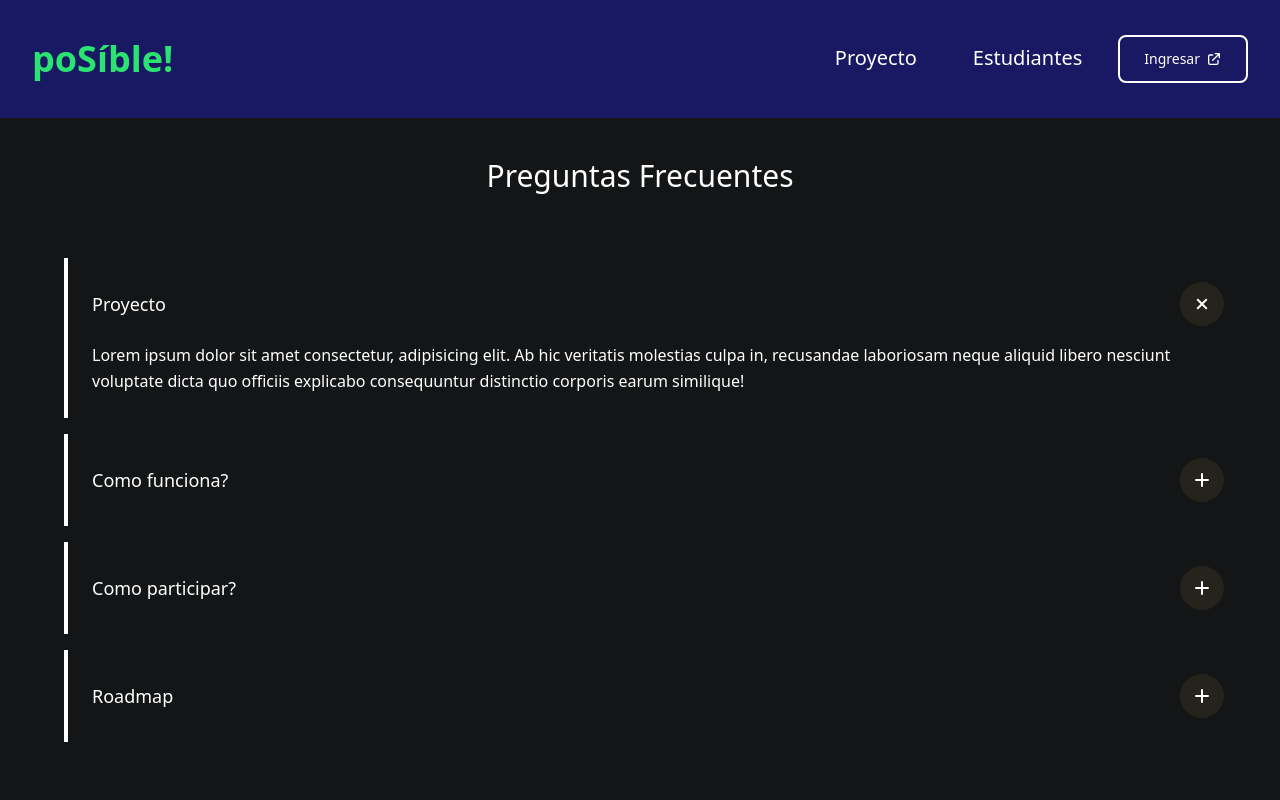
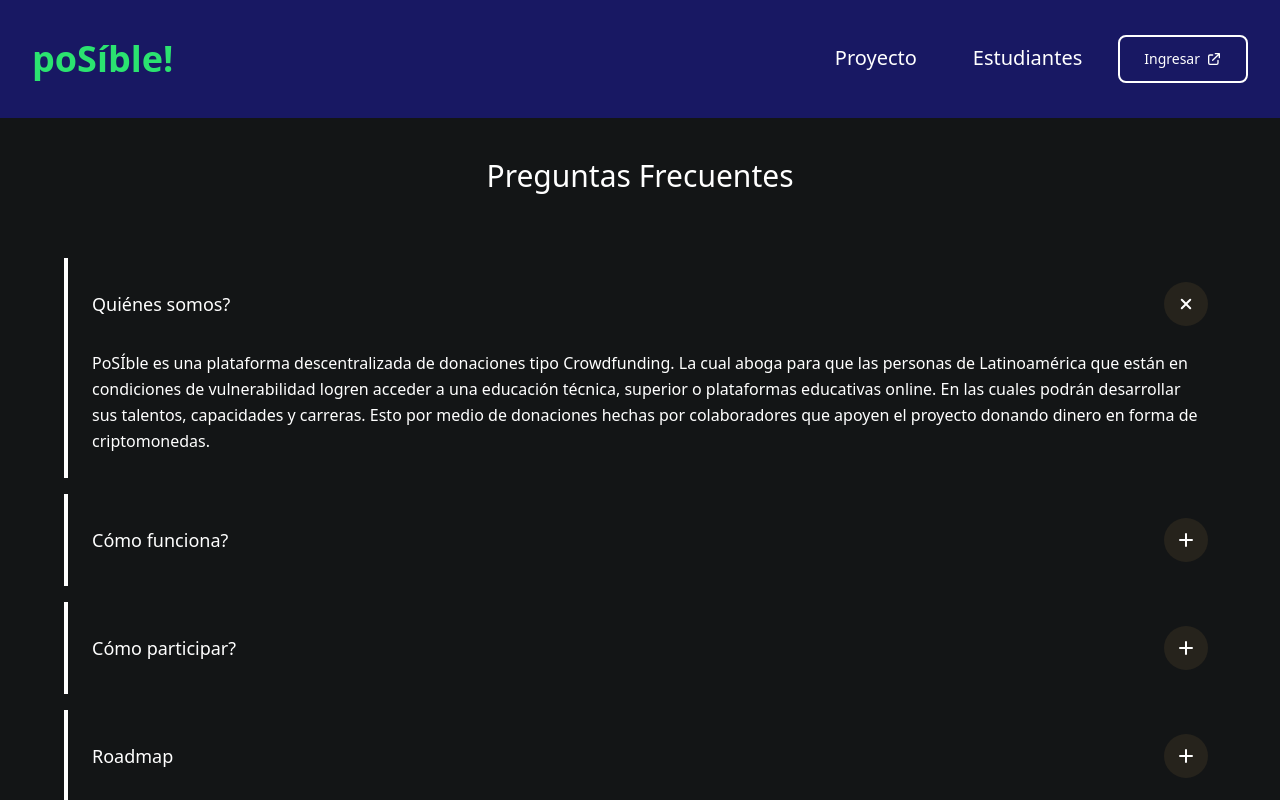
Before and after one commit to ricardoprato/poSIble, a React (Vite) app: page /faq in a window 1280 px wide. Shown: the top 800 px of the page. Built offline with nearby package versions, Linux system fonts and the light colour scheme.

Commit message:
ADD info faq component

```diff
--- a/src/components/FaqComponent/index.jsx
+++ b/src/components/FaqComponent/index.jsx
@@ -2,50 +2,19 @@ import React from 'react'
 
 export const FaqComponent = () => {
   return (
-    <div className='bg-lightDark text-white'>
-      <h2 className='text-center text-3xl pt-10'>Preguntas Frecuentes</h2>
-      <div className="space-y-4 py-16" >
-        <details className="p-6 ml-16 mr-8 border-l-4 border-green-500 bg-gray-50 group" open>
+    <div className="bg-lightDark text-white">
+      <h2 className="text-center text-3xl pt-10">Preguntas Frecuentes</h2>
+      <div className="space-y-4 py-16">
+        <details
+          className="p-6 ml-16 mr-12 border-l-4 border-green-500 bg-gray-50 group"
+          open
+        >
           <summary className="flex items-center justify-between cursor-pointer">
             <h5 className="text-lg font-medium text-gray-900">
-              Proyecto
+              Quiénes somos?
             </h5>
 
-            <span
-              className="flex-shrink-0 ml-1.5 p-1.5 text-gray-900 bg-gray rounded-full sm:p-3"
-            >
-              <svg
-                xmlns="http://www.w3.org/2000/svg"
-                className="flex-shrink-0 w-5 h-5 transition duration-300 group-open:-rotate-45"
-                viewBox="0 0 20 20"
-                fill="currentColor"
-              >
-                <path
-                  fillRule  ="evenodd"
-                  d="M10 3a1 1 0 011 1v5h5a1 1 0 110 2h-5v5a1 1 0 11-2 0v-5H4a1 1 0 110-2h5V4a1 1 0 011-1z"
-                  clipRule="evenodd"
-                />
-              </svg>
-            </span>
-          </summary>
-
-          <p className="mt-4 leading-relaxed text-gray-700">
-            Lorem ipsum dolor sit amet consectetur, adipisicing elit. Ab hic veritatis
-            molestias culpa in, recusandae laboriosam neque aliquid libero nesciunt
-            voluptate dicta quo officiis explicabo consequuntur distinctio corporis
-            earum similique!
-          </p>
-        </details>
-
-        <details className="p-6 ml-16 mr-8 border-l-4 border-green-500 bg-gray-50 group">
-          <summary className="flex items-center justify-between cursor-pointer">
-            <h5 className="text-lg font-medium text-gray-900">
-              Como funciona?
-            </h5>
-
-            <span
-              className="flex-shrink-0 ml-1.5 p-1.5 text-gray-900 bg-gray rounded-full sm:p-3"
-            >
+            <span className="flex-shrink-0 ml-1.5 p-1.5 text-gray-900 bg-gray rounded-full sm:p-3">
               <svg
                 xmlns="http://www.w3.org/2000/svg"
                 className="flex-shrink-0 w-5 h-5 transition duration-300 group-open:-rotate-45"
@@ -61,23 +30,24 @@ export const FaqComponent = () => {
             </span>
           </summary>
 
-          <p className="mt-4 leading-relaxed text-gray-700">
-            Lorem ipsum dolor sit amet consectetur, adipisicing elit. Ab hic veritatis
-            molestias culpa in, recusandae laboriosam neque aliquid libero nesciunt
-            voluptate dicta quo officiis explicabo consequuntur distinctio corporis
-            earum similique!
+          <p className="mt-6 leading-relaxed text-gray-700">
+            PoSÍble es una plataforma descentralizada de donaciones tipo
+            Crowdfunding. La cual aboga para que las personas de Latinoamérica
+            que están en condiciones de vulnerabilidad logren acceder a una
+            educación técnica, superior o plataformas educativas online. En las
+            cuales podrán desarrollar sus talentos, capacidades y carreras. Esto
+            por medio de donaciones hechas por colaboradores que apoyen el
+            proyecto donando dinero en forma de criptomonedas.
           </p>
         </details>
 
-        <details className="p-6 ml-16 mr-8 border-l-4 border-green-500 bg-gray-50 group">
+        <details className="p-6 ml-16 mr-12 border-l-4 border-green-500 bg-gray-50 group">
           <summary className="flex items-center justify-between cursor-pointer">
             <h5 className="text-lg font-medium text-gray-900">
-              Como participar?
+              Cómo funciona?
             </h5>
 
-            <span
-              className="flex-shrink-0 ml-1.5 p-1.5 text-gray-900 bg-gray rounded-full sm:p-3"
-            >
+            <span className="flex-shrink-0 ml-1.5 p-1.5 text-gray-900 bg-gray rounded-full sm:p-3">
               <svg
                 xmlns="http://www.w3.org/2000/svg"
                 className="flex-shrink-0 w-5 h-5 transition duration-300 group-open:-rotate-45"
@@ -85,7 +55,7 @@ export const FaqComponent = () => {
                 fill="currentColor"
               >
                 <path
-                  fillRule  ="evenodd"
+                  fillRule="evenodd"
                   d="M10 3a1 1 0 011 1v5h5a1 1 0 110 2h-5v5a1 1 0 11-2 0v-5H4a1 1 0 110-2h5V4a1 1 0 011-1z"
                   clipRule="evenodd"
                 />
@@ -93,23 +63,35 @@ export const FaqComponent = () => {
             </span>
           </summary>
 
-          <p className="mt-4 leading-relaxed text-gray-700">
-            Lorem ipsum dolor sit amet consectetur, adipisicing elit. Ab hic veritatis
-            molestias culpa in, recusandae laboriosam neque aliquid libero nesciunt
-            voluptate dicta quo officiis explicabo consequuntur distinctio corporis
-            earum similique!
-          </p>
+          <ul className="mt-6 leading-relaxed text-gray-700">
+            <li className="pb-10">
+              El contribuyente inicia sesión con su proveedor web3 preferido, en
+              donde interactúa con los estudiantes, conoce acerca de ellos, sus
+              sueños, inspiraciones y decide realizar un aporte monetario.
+            </li>
+            <li className="pb-10">
+              Al lograr el aporte requerido, la campaña de cada estudiante se
+              cierra, el donador obtendrá un NFT dinámico y el monto se enviara
+              a la plataforma seleccionada por el estudiante, en donde se
+              intercambiará por su respectivo plan de suscripción y comenzará el
+              uso de ella.
+            </li>
+            <li>
+              Cada donador puede llevar un registro del estudiante al cual
+              aportó conociendo su progreso en materia de cursos realizados.
+              Además, los NFT evolucionan de acuerdo a los logros del estudiante
+              asociado, consiguiendo un NFT con una rareza incremental.
+            </li>
+          </ul>
         </details>
 
-        <details className="p-6 ml-16 mr-8 border-l-4 border-green-500 bg-gray-50 group">
+        <details className="p-6 ml-16 mr-12 border-l-4 border-green-500 bg-gray-50 group">
           <summary className="flex items-center justify-between cursor-pointer">
             <h5 className="text-lg font-medium text-gray-900">
-              Roadmap
+              Cómo participar?
             </h5>
 
-            <span
-              className="flex-shrink-0 ml-1.5 p-1.5 text-gray-900 bg-gray rounded-full sm:p-3"
-            >
+            <span className="flex-shrink-0 ml-1.5 p-1.5 text-gray-900 bg-gray rounded-full sm:p-3">
               <svg
                 xmlns="http://www.w3.org/2000/svg"
                 className="flex-shrink-0 w-5 h-5 transition duration-300 group-open:-rotate-45"
@@ -117,7 +99,7 @@ export const FaqComponent = () => {
                 fill="currentColor"
               >
                 <path
-                  fillRule  ="evenodd"
+                  fillRule="evenodd"
                   d="M10 3a1 1 0 011 1v5h5a1 1 0 110 2h-5v5a1 1 0 11-2 0v-5H4a1 1 0 110-2h5V4a1 1 0 011-1z"
                   clipRule="evenodd"
                 />
@@ -125,17 +107,53 @@ export const FaqComponent = () => {
             </span>
           </summary>
 
-          <p className="mt-4 leading-relaxed text-gray-700">
-            Lorem ipsum dolor sit amet consectetur, adipisicing elit. Ab hic veritatis
-            molestias culpa in, recusandae laboriosam neque aliquid libero nesciunt
-            voluptate dicta quo officiis explicabo consequuntur distinctio corporis
-            earum similique!
+          <ol className="mt-6 leading-relaxed text-gray-700">
+            <li className="pb-10">
+              Como donador conectas tu wallet con la DApp, encuentras la campaña
+              que deseas apoyar, realizas el pago en ether y recibes tu NFT de
+              acuerdo a la campaña que apoyaste.
+            </li>
+            <li>
+              Como estudiante conectas tu wallet, completas el formulario en
+              donde completas los datos de tu campaña y a continuación a esto se
+              publica tu campaña en un periodo de tiempo establecido.
+            </li>
+          </ol>
+        </details>
+
+        <details className="p-6 ml-16 mr-12 border-l-4 border-green-500 bg-gray-50 group">
+          <summary className="flex items-center justify-between cursor-pointer">
+            <h5 className="text-lg font-medium text-gray-900">Roadmap</h5>
+
+            <span className="flex-shrink-0 ml-1.5 p-1.5 text-gray-900 bg-gray rounded-full sm:p-3">
+              <svg
+                xmlns="http://www.w3.org/2000/svg"
+                className="flex-shrink-0 w-5 h-5 transition duration-300 group-open:-rotate-45"
+                viewBox="0 0 20 20"
+                fill="currentColor"
+              >
+                <path
+                  fillRule="evenodd"
+                  d="M10 3a1 1 0 011 1v5h5a1 1 0 110 2h-5v5a1 1 0 11-2 0v-5H4a1 1 0 110-2h5V4a1 1 0 011-1z"
+                  clipRule="evenodd"
+                />
+              </svg>
+            </span>
+          </summary>
+
+          <p className="mt-6 leading-relaxed text-gray-700">
+            PoSÍble aspira crear una DAO con su propio token. El cual permitirá
+            tomar las decisiones de admisión de cada estudiante e iniciar a
+            fondear su campaña.
           </p>
         </details>
 
-        <div className='text-center'>
-          <h5 className='text-2xl py-10'>Aún tienes preguntas?</h5>
-          <p>Si no puedes encontrar una respuesta a tu pregunta en esta sección, puedes contactarnos.</p>
+        <div className="text-center">
+          <h5 className="text-2xl py-10">Aún tienes preguntas?</h5>
+          <p>
+            Si no puedes encontrar una respuesta a tu pregunta en esta sección,
+            puedes contactarnos.
+          </p>
         </div>
       </div>
     </div>
```
